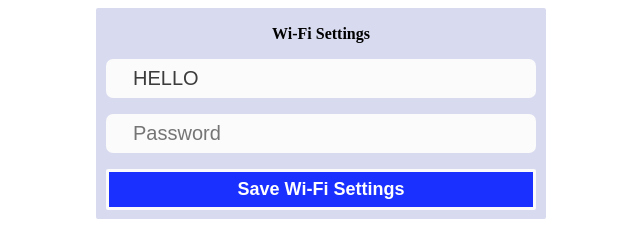
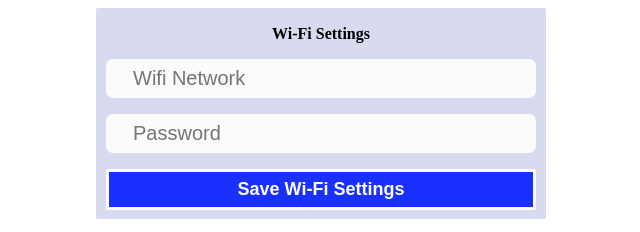
Before and after one commit to khmild/ESP8266_smart_house_module, a plain HTML site: page Software/ESP_Settings_web_page_v2/data/index.htm in a window 1280 px wide. Shown: the top 232 px of the page, 319-959 px from the left. Drawn offline with Linux system fonts and the light colour scheme.

Commit message:
JavaScript fix
+Autofilling fields with old values

```diff
--- /dev/null
+++ b/Software/ESP_Settings_web_page_v2/data/config.json
@@ -0,0 +1 @@
+{"ssid":"","password":"","mqttUser":"","mqttPassword":"","mqttContrIP":"","mqttContrPort":"","mqttContrSub":"","mqttContrPub":""}
--- a/Software/ESP_Settings_web_page_v2/data/index.htm
+++ b/Software/ESP_Settings_web_page_v2/data/index.htm
@@ -3,9 +3,23 @@
    <head lang="en">
       <meta name="viewport" content="width=device-width, initial-scale=1.0">
 	  <script type="text/javascript" src="/function.js"></script>
+	  <script type="text/javascript" src="/config.json"></script>
       <title>ESP8266 AP Settings</title>
 
       <script>
+
+		function readTextFile(file, callback) {
+			var rawFile = new XMLHttpRequest();
+			rawFile.overrideMimeType("application/json");
+			rawFile.open("GET", file, true);
+			rawFile.onreadystatechange = function() {
+				if (rawFile.readyState === 4 && rawFile.status == "200") {
+					callback(rawFile.responseText);
+				}
+			}
+			rawFile.send(null);
+		}
+
 
 		function save_wifi(submit){
 			server = "/ssid?ssid="+val('ssid')+
@@ -27,9 +41,37 @@
 			alert("Please restart for changes apply.");
 		}
 
+
 		function set(){
-			var ssid = document.getElementById("ssid");
-			ssid.setAttribute('value', 'HELLO');
+
+			readTextFile("/config.json", function(text){
+				var data = JSON.parse(text);
+
+				var element = document.getElementById("ssid");
+				element.setAttribute('value', data.ssid);
+
+				element = document.getElementById("password");
+				element.setAttribute('value', data.password);
+
+				element = document.getElementById("mqttUser");
+				element.setAttribute('value', data.mqttUser);
+
+				element = document.getElementById("mqttPassword");
+				element.setAttribute('value', data.mqttPassword);
+
+				element = document.getElementById("ControllerIP");
+				element.setAttribute('value', data.mqttContrIP);
+
+				element = document.getElementById("ControllerPort");
+				element.setAttribute('value', data.mqttContrPort);
+
+				element = document.getElementById("ControllerSubscribe");
+				element.setAttribute('value', data.mqttContrSub);
+
+				element = document.getElementById("ControllerPublish");
+				element.setAttribute('value', data.mqttContrPub);
+
+			});
 		}
 
       </script>
```
Also changed, not shown: 5 other files.
